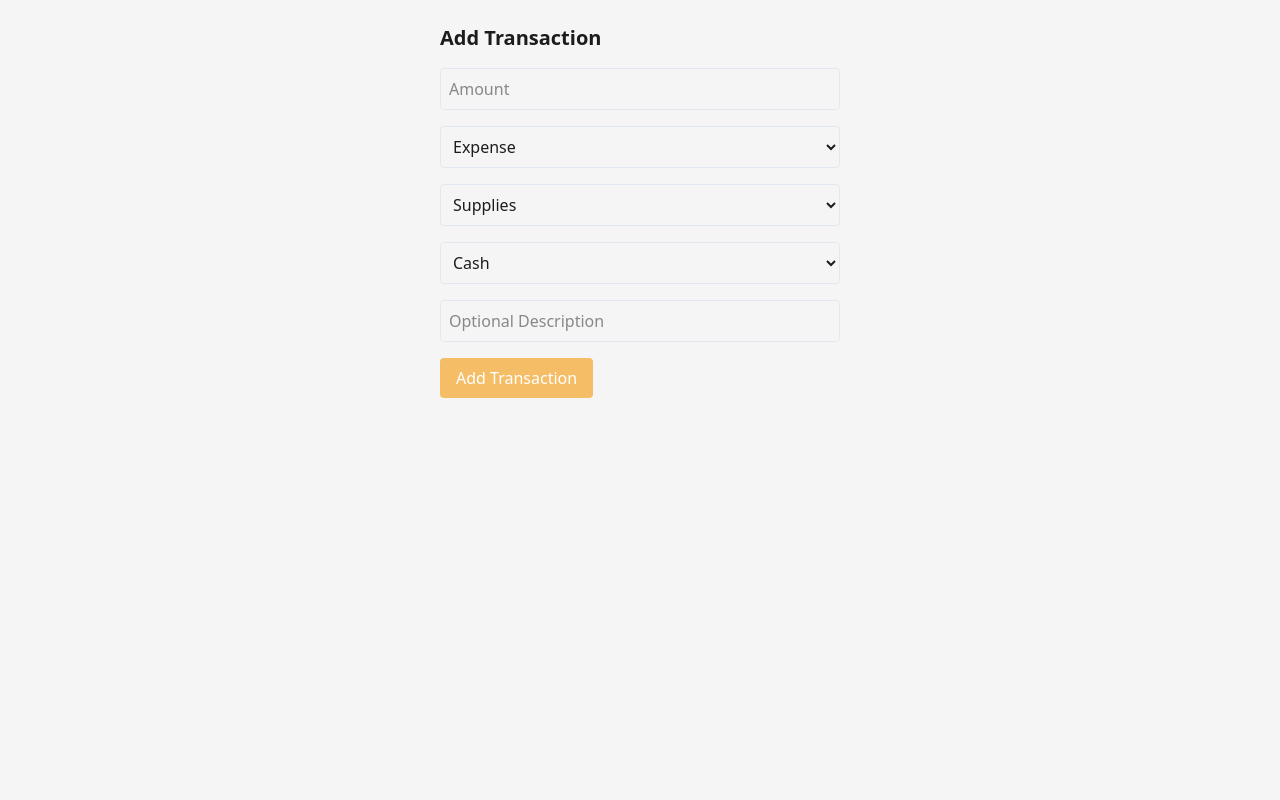
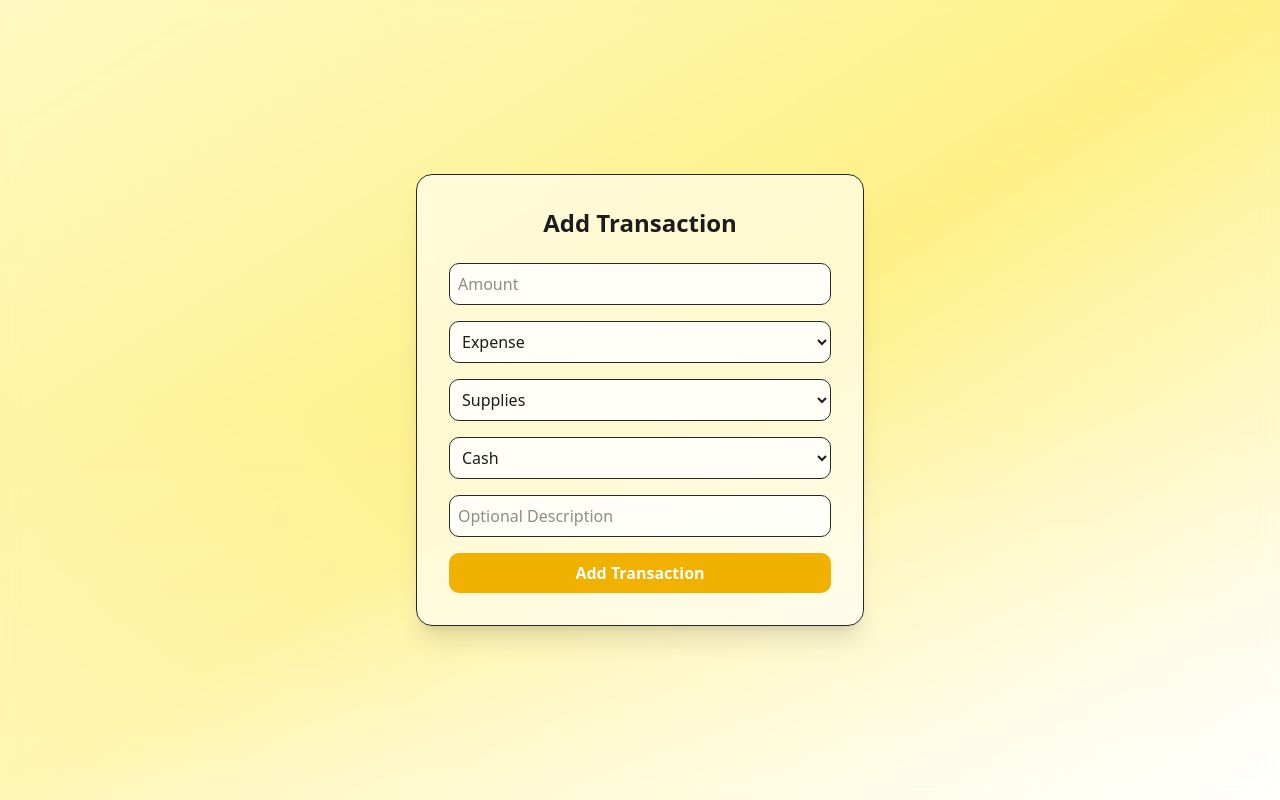
Before and after one commit to JohnsonChin1009/open-pay, a Next.js app: page /merchant in a window 1280 px wide. Built offline with nearby package versions, Linux system fonts and the light colour scheme; a web font is replaced by a local one.

Commit message:
merchant interface

```diff
--- a/app/merchant/page.tsx
+++ b/app/merchant/page.tsx
@@ -1,6 +1,7 @@
 "use client";
 
 import { useState } from "react";
+import Container from "@/components/custom/Container";
 
 export default function MerchantPage() {
   const [formData, setFormData] = useState({
@@ -60,8 +61,14 @@ export default function MerchantPage() {
   };
 
   return (
-    <main className="max-w-md mx-auto p-6">
-      <h1 className="text-xl font-semibold mb-4">Add Transaction</h1>
+    <div className="min-h-screen w-full bg-gradient-to-br from-yellow-100 via-yellow-200 to-white">
+      <div className="relative min-h-screen w-full">
+        <div className="absolute inset-0 bg-gradient-to-t from-white/40 via-transparent to-transparent backdrop-blur-sm" />
+
+        <div className="relative z-10 flex min-h-screen items-center justify-center p-6">
+          <div className="bg-white/60 backdrop-blur-xl border border-zinc-800 rounded-2xl shadow-xl p-8 w-full max-w-md space-y-6">
+            <h1 className="text-2xl font-bold text-black-900 text-center">Add Transaction</h1>
+
             <form onSubmit={handleSubmit} className="space-y-4">
               <input
                 name="amount"
@@ -70,7 +77,7 @@ export default function MerchantPage() {
                 placeholder="Amount"
                 value={formData.amount}
                 onChange={handleChange}
-          className="w-full border p-2 rounded"
+                className="w-full border border-zinc-800 p-2 rounded-lg focus:outline-yellow-400 bg-white/80"
                 required
               />
 
@@ -78,7 +85,7 @@ export default function MerchantPage() {
                 name="transaction_type"
                 value={formData.transaction_type}
                 onChange={handleChange}
-          className="w-full border p-2 rounded"
+                className="w-full border border-zinc-800 p-2 rounded-lg focus:outline-yellow-400 bg-white/80"
               >
                 <option value="income">Income</option>
                 <option value="expense">Expense</option>
@@ -88,7 +95,7 @@ export default function MerchantPage() {
                 name="category"
                 value={formData.category}
                 onChange={handleChange}
-          className="w-full border p-2 rounded"
+                className="w-full border border-zinc-800 p-2 rounded-lg focus:outline-yellow-400 bg-white/80"
               >
                 <option value="sales">Sales</option>
                 <option value="supplies">Supplies</option>
@@ -100,7 +107,7 @@ export default function MerchantPage() {
                 name="payment_method"
                 value={formData.payment_method}
                 onChange={handleChange}
-          className="w-full border p-2 rounded"
+                className="w-full border border-zinc-800 p-2 rounded-lg focus:outline-yellow-400 bg-white/80"
               >
                 <option value="cash">Cash</option>
                 <option value="e-wallet">E-wallet</option>
@@ -115,19 +122,22 @@ export default function MerchantPage() {
                 placeholder="Optional Description"
                 value={formData.description}
                 onChange={handleChange}
-          className="w-full border p-2 rounded"
+                className="w-full border border-zinc-800 p-2 rounded-lg focus:outline-yellow-400 bg-white/80"
               />
 
               <button
                 type="submit"
                 disabled={loading}
-          className="bg-primary text-white py-2 px-4 rounded hover:bg-opacity-90"
+                className="w-full bg-yellow-500 text-white font-semibold py-2 px-4 rounded-lg hover:bg-yellow-600 transition duration-200"
               >
                 {loading ? "Saving..." : "Add Transaction"}
               </button>
             </form>
 
-      {status && <p className="mt-4 text-sm text-center">{status}</p>}
-    </main>
+            {status && <p className="text-sm text-center text-green-600">{status}</p>}
+          </div>
+        </div>
+      </div>
+    </div>
   );
 }
--- /dev/null
+++ b/components/custom/Container.tsx
@@ -0,0 +1,14 @@
+import React from "react";
+
+type Props = {
+  children: React.ReactNode;
+  className?: string;
+};
+
+export default function Container({ children, className = "" }: Props) {
+  return (
+    <div className={`w-full max-w-xl mx-auto px-4 sm:px-6 lg:px-8 ${className}`}>
+      {children}
+    </div>
+  );
+}
```
Lines whose indentation alone changed are shown as unchanged.
